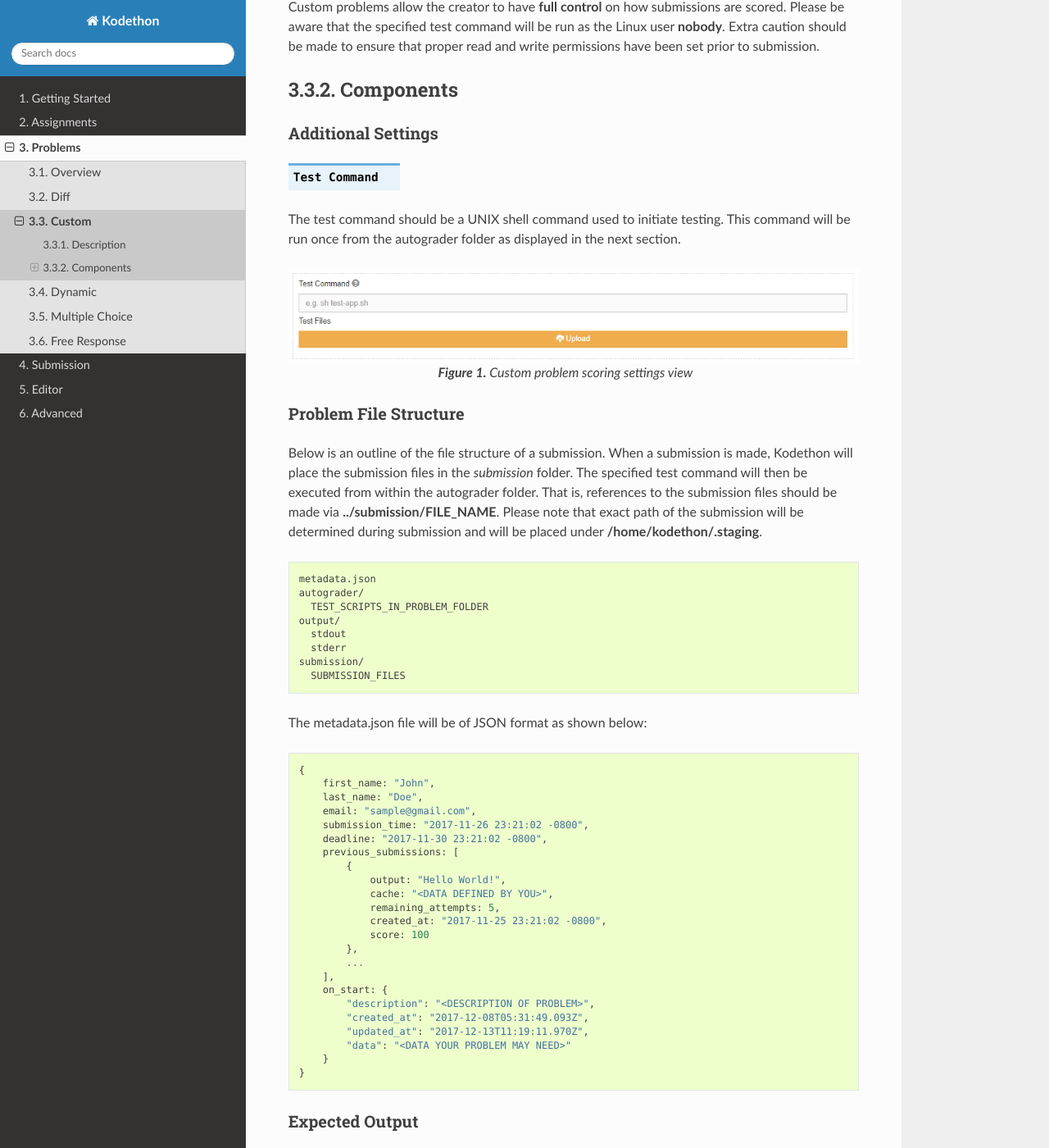
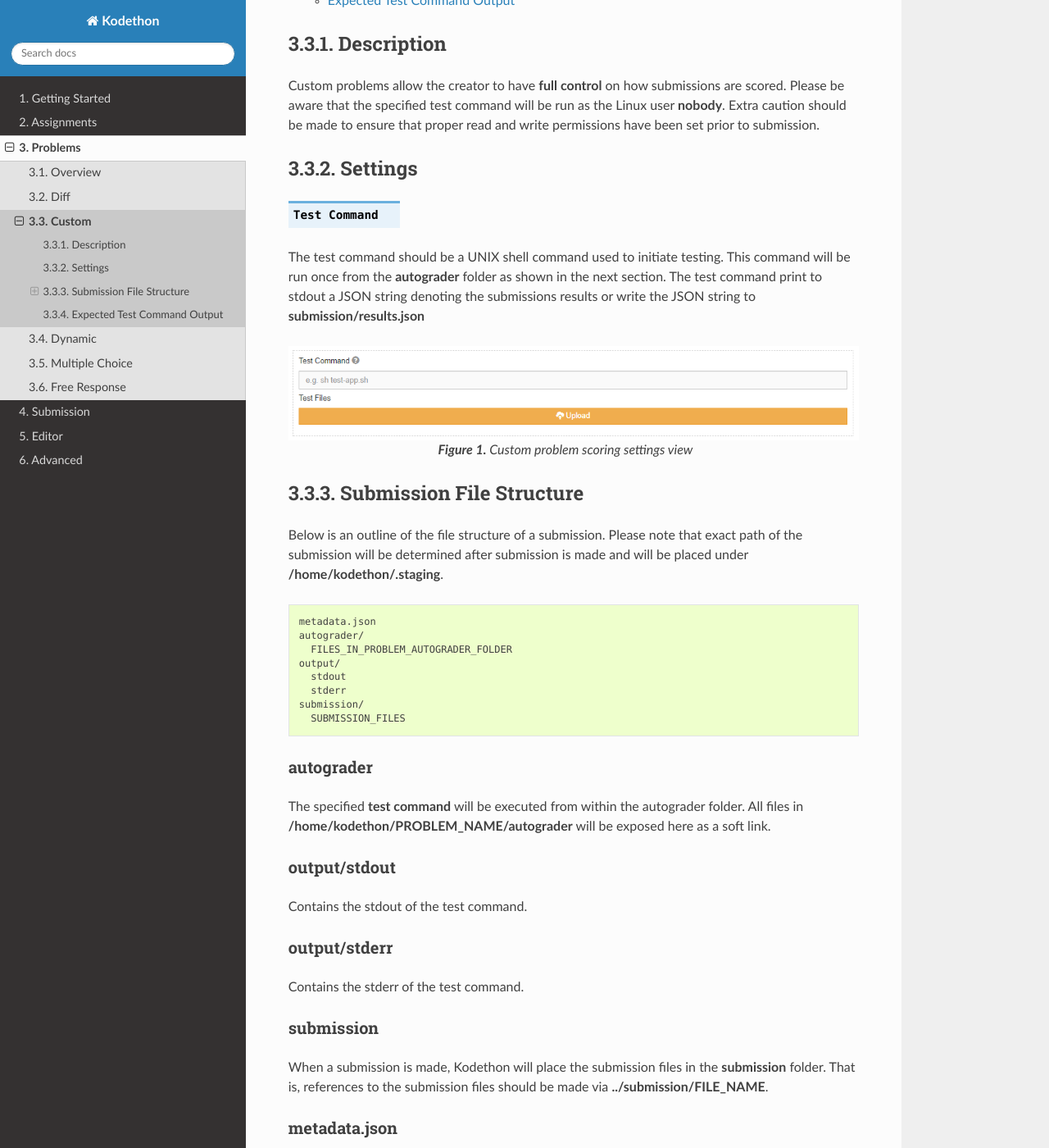
Before and after one commit to kodethon/Docs, a Sphinx documentation site: the page built from source/problems/custom.rst, in a window 1280 px wide and 1400 px high, scrolled down 423 px. Shown: the whole window at 82% size. Built offline with Sphinx 7.4.7 and the Read the Docs theme 2.0.0, drawn with Linux system fonts in a browser that asks for light colours; pages that are not in the unit, such as notebooks, are missing from menus; some of the changed text lies outside the part shown.

Commit message:
Update custom problem

```diff
--- a/source/problems/custom.rst
+++ b/source/problems/custom.rst
@@ -11,16 +11,14 @@
 Please be aware that the specified test command will be run as the Linux user **nobody**. Extra caution should be made
 to ensure that proper read and write permissions have been set prior to submission.
 
-Components
-==========
-
-Additional Settings
-^^^^^^^^^^^^^^^^^^^
+Settings
+========
 
 .. cmdoption:: Test Command
 
 The test command should be a UNIX shell command used to initiate testing.
-This command will be run once from the autograder folder as displayed in the next section.
+This command will be run once from the **autograder** folder as shown in the next section.
+The test command print to stdout a JSON string denoting the submissions results or write the JSON string to **submission/results.json**
 
 .. figure:: ../static/courses/create-custom-scoring-settings.PNG
     :align: center
@@ -28,26 +26,44 @@
 
     **Figure 1.** Custom problem scoring settings view
 
-Problem File Structure
-^^^^^^^^^^^^^^^^^^^^^^
+Submission File Structure
+=========================
 
 Below is an outline of the file structure of a submission.
-When a submission is made, Kodethon will place the submission files in the *submission* folder. The specified
-test command will then be executed from within the autograder folder. That is, references to the submission files should be made
-via **../submission/FILE_NAME**. Please note that exact path of the submission will be determined during submission and will
+Please note that exact path of the submission will be determined after submission is made and will
 be placed under **/home/kodethon/.staging**.
 
 .. code-block:: yaml
 
     metadata.json
     autograder/
-      TEST_SCRIPTS_IN_PROBLEM_FOLDER
+      FILES_IN_PROBLEM_AUTOGRADER_FOLDER
     output/
       stdout
       stderr
     submission/
       SUBMISSION_FILES
 
+autograder
+^^^^^^^^^^
+The specified **test command** will be executed from within the autograder folder.
+All files in **/home/kodethon/PROBLEM_NAME/autograder** will be exposed here as a soft link.
+
+output/stdout
+^^^^^^^^^^^^^
+Contains the stdout of the test command.
+
+output/stderr
+^^^^^^^^^^^^^
+Contains the stderr of the test command.
+
+submission
+^^^^^^^^^^
+When a submission is made, Kodethon will place the submission files in the **submission** folder. That is, references to the submission files should be made
+via **../submission/FILE_NAME**.
+
+metadata.json
+^^^^^^^^^^^^^
 The metadata.json file will be of JSON format as shown below:
 
 ::
@@ -76,8 +92,8 @@
         }
     }
 
-Expected Output
-^^^^^^^^^^^^^^^
+Expected Test Command Output
+============================
 
 The output can either be directly output to stdout or written to *results.json* in the submissions folder.
 
```
Also changed, not shown: 1 other file.
